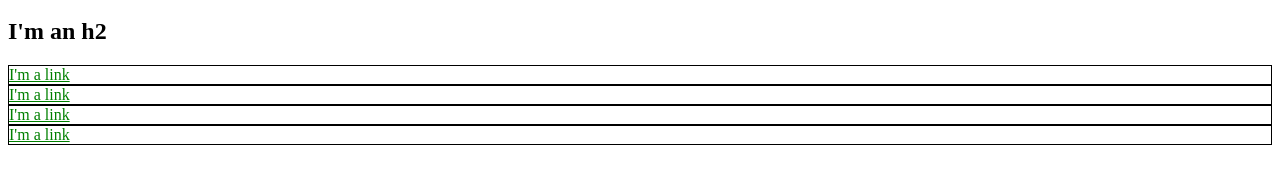
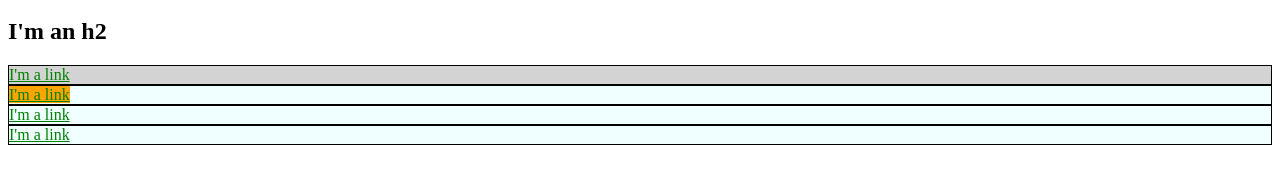
Before and after one commit to kevinchicken/kevinchicken.github.io, a plain HTML site: page index.html in a window 1280 px wide. Shown: the part 136-320 px from the top of the page. Drawn offline with Linux system fonts and the light colour scheme.

Commit message:
CSS selectors added

```diff
--- a/index.html
+++ b/index.html
@@ -3,32 +3,52 @@
   <head>
     <title>Test Page: Don't Panic</title>
     <meta charset="utf-8">
+    <style>
+        a {
+            color: red
+        }
+        #exec-bio {
+            background-color: lightgray;
+        }
+        #exec-bio2 {
+            background-color: orange;
+        }
+        .bio-box {
+            border: 1px solid black;
+        }
+        .bio-box-2 {
+            background-color: azure;
+        }
+        .bio-box a {
+            color: green;
+        }
+    </style>
   </head>
   <body>
     <h1>I'm an h1</h1>
     <ul>
       <li>
-        <a href="https://example.com/" style="color: red;">Link</a>
+        <a href="https://example.com/">Link</a>
       </li>
       <li>
-        <a href="https://example.com/" style="color: red;">Link</a>
+        <a href="https://example.com/">Link</a>
       </li>
       <li>
-        <a href="https://example.com/" style="color: red;">Link</a>
+        <a href="https://example.com/">Link</a>
       </li>
     </ul>
     <h2>I'm an h2</h2>
-    <div style="border: 1px solid black;">
-      <a href="https://example.com/" style="color: green;">I'm a link</a>
+    <div id="exec-bio" class="bio-box bio-box-2">
+      <a href="https://example.com/">I'm a link</a>
     </div>
-    <div style="border: 1px solid black;">
-      <a href="https://example.com/" style="color: green;">I'm a link</a>
+    <div class="bio-box bio-box-2">
+      <a id="exec-bio2" href="https://example.com/">I'm a link</a>
     </div>
-    <div style="border: 1px solid black;">
-      <a href="https://example.com/" style="color: green;">I'm a link</a>
+    <div class="bio-box bio-box-2">
+      <a href="https://example.com/">I'm a link</a>
     </div>
-    <div style="border: 1px solid black;">
-      <a href="https://example.com/" style="color: green;">I'm a link</a>
+    <div class="bio-box bio-box-2">
+      <a href="https://example.com/">I'm a link</a>
     </div>
   </body>
 </html>
```
